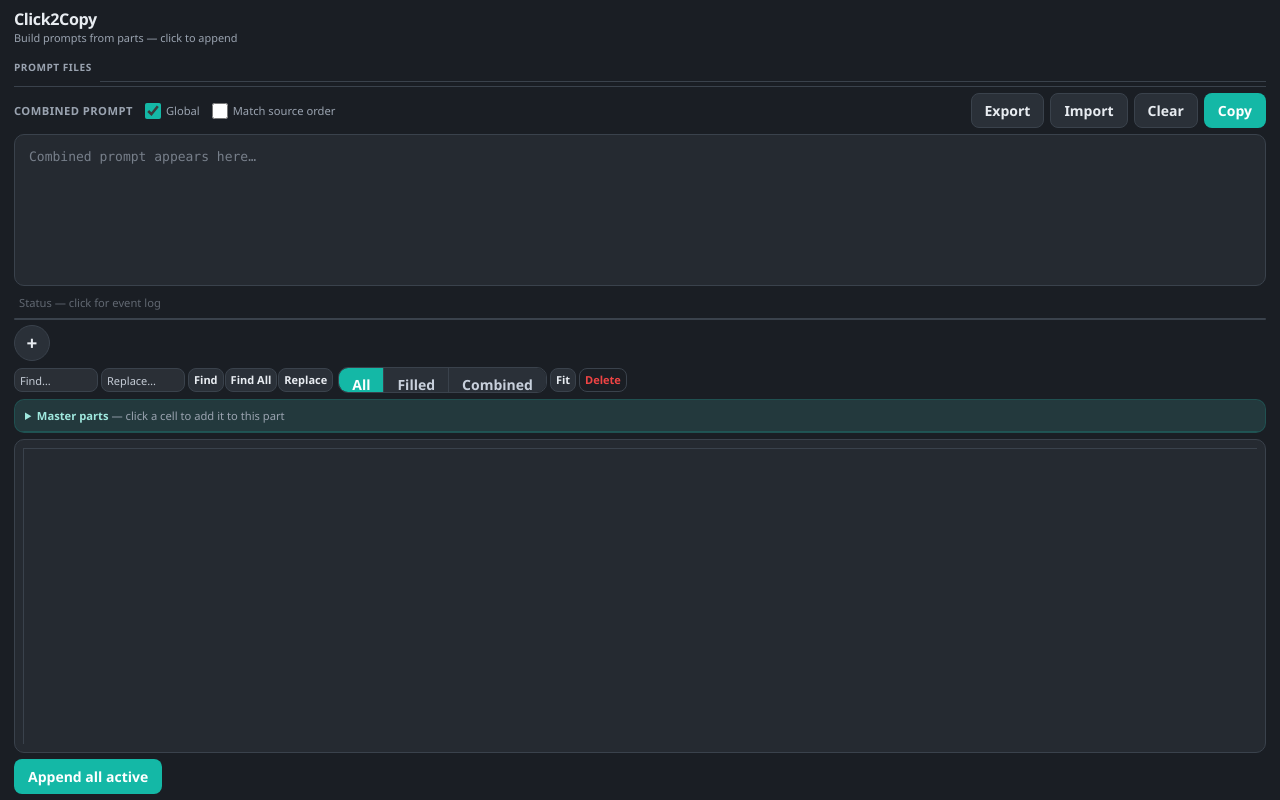
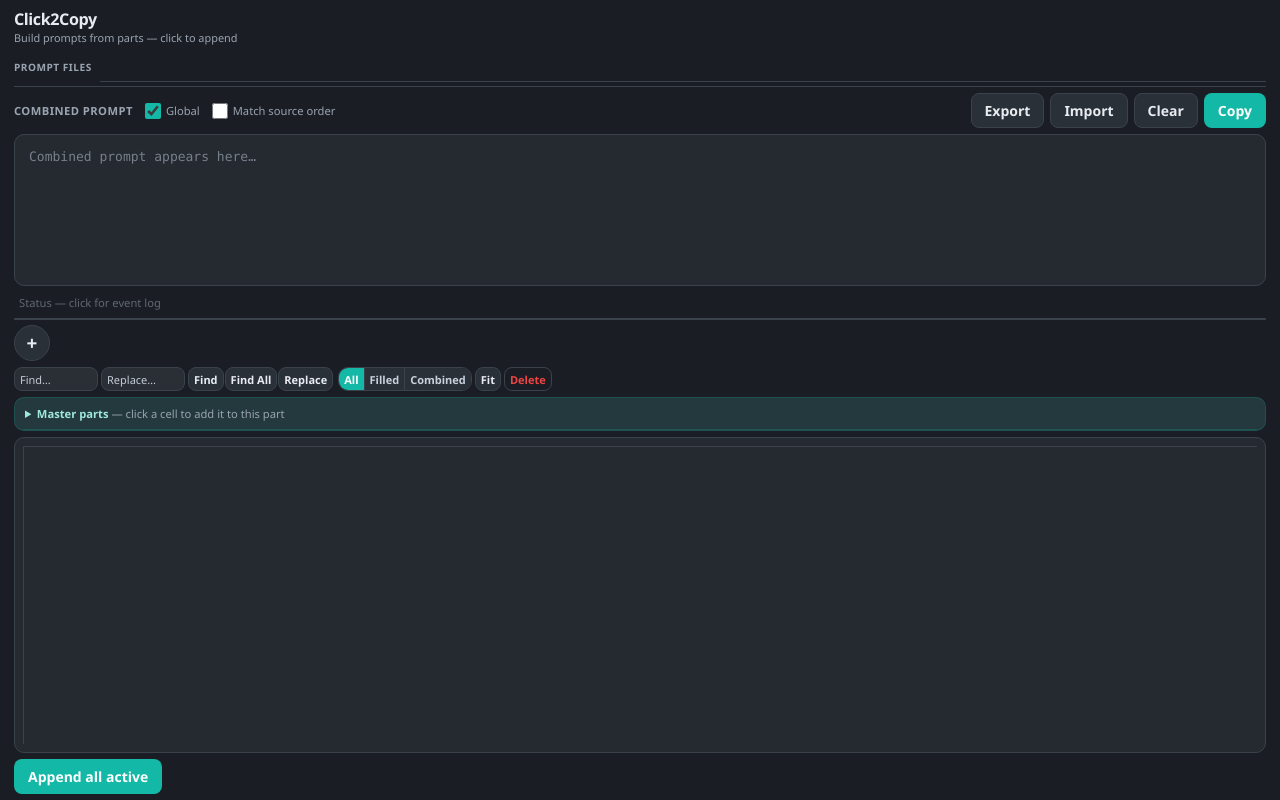
Before and after one commit to sh4gu4dummy-arch/click2copy, an Electron app: page index.html in a window 1280 px wide. Drawn offline with Linux system fonts and the light colour scheme; no server answers.

Commit message:
v0.125: Find bar — fixed page-name width + equal-height controls
Page-name field locked at 52px (no grow/shrink). All Soft-dark Find-bar
controls share one 24px height so Find/Find All/Replace, filters, Fit,
and Delete align.

```diff
--- a/package.json
+++ b/package.json
@@ -1,6 +1,6 @@
 {
   "name": "click2copy",
-  "version": "0.124",
+  "version": "0.125",
   "description": "Click2Copy \u2014 a simple prompt builder desktop app",
   "main": "main.js",
   "scripts": {
--- a/styles.css
+++ b/styles.css
@@ -537,6 +537,7 @@ body {
 }
 
 .part-search-bar {
+  --find-bar-ctrl-h: 24px; /* one fixed height for ALL Find-bar controls (Ash) */
   display: flex;
   flex-wrap: nowrap;
   align-items: center;
@@ -550,6 +551,33 @@ body {
      Do NOT give .part-actions flex-basis:100% — that forced a second row (Ash). */
 }
 
+/* Lock every Find-bar control to the same height (no mismatched button heights). */
+.part-search-bar .part-search-input,
+.part-search-bar .part-tab-page-name,
+.part-search-bar .part-find-actions > .btn,
+.part-search-bar .part-actions > .btn,
+.part-search-bar .row-filter-btn,
+.part-search-bar .row-filter-buttons,
+.part-search-bar .part-tab-page-chrome-inner {
+  box-sizing: border-box;
+  height: var(--find-bar-ctrl-h);
+  min-height: var(--find-bar-ctrl-h);
+  max-height: var(--find-bar-ctrl-h);
+}
+
+.part-search-bar .part-find-actions > .btn,
+.part-search-bar .part-actions > .btn,
+.part-search-bar .row-filter-btn {
+  display: inline-flex;
+  align-items: center;
+  justify-content: center;
+  padding: 0 5px;
+  font-size: 11px;
+  line-height: 1;
+  flex: 0 0 auto;
+  white-space: nowrap;
+}
+
 /* Find / Find All / Replace — compact cluster on the Soft-dark Find bar */
 .part-find-actions {
   display: inline-flex;
@@ -558,14 +586,6 @@ body {
   align-items: center;
   gap: 1px;
 }
-.part-find-actions > .btn {
-  padding: 2px 5px;
-  font-size: 11px;
-  line-height: 1.1;
-  flex: 0 0 auto;
-  white-space: nowrap;
-  height: 24px;
-}
 
 /* Part-tab pages — Soft dark chrome (◀ n/n ▶ +) + editable page name */
 .part-tab-page-chrome {
@@ -584,12 +604,12 @@ body {
   flex-wrap: nowrap;
   align-items: center;
   gap: 2px;
-  padding: 1px 4px;
+  padding: 0 4px;
   border: 1px solid var(--border);
   border-radius: 6px;
   background: rgba(42, 48, 56, 0.92);
   color: var(--muted);
-  height: 26px;
+  height: var(--find-bar-ctrl-h, 24px);
   box-sizing: border-box;
 }
 .part-tab-page-btn {
@@ -597,7 +617,7 @@ body {
   margin: 0;
   padding: 0;
   width: 20px;
-  height: 22px;
+  height: 20px;
   display: inline-flex;
   align-items: center;
   justify-content: center;
@@ -631,13 +651,13 @@ body {
   white-space: nowrap;
 }
 .part-tab-page-name {
-  flex: 0 1 auto;
-  width: 72px;
-  min-width: 48px;
-  max-width: 96px;
-  height: 22px;
+  flex: 0 0 auto; /* fixed width — no grow/shrink bounce */
+  width: 52px;
+  min-width: 52px;
+  max-width: 52px;
+  height: var(--find-bar-ctrl-h, 24px);
   margin: 0;
-  padding: 1px 5px;
+  padding: 0 5px;
   border: 1px solid var(--border);
   border-radius: 5px;
   background: var(--cell-bg);
@@ -645,7 +665,7 @@ body {
   font: inherit;
   font-size: 10px;
   font-weight: 600;
-  line-height: 1.2;
+  line-height: 1;
   outline: none;
 }
 .part-tab-page-name:focus {
@@ -661,14 +681,15 @@ body {
   flex: 0 1 84px;
   min-width: 56px;
   max-width: 110px;
-  height: 24px;
-  padding: 1px 5px;
+  height: var(--find-bar-ctrl-h, 24px);
+  padding: 0 5px;
   border: 1px solid var(--border);
   border-radius: calc(var(--radius) - 2px);
   background: var(--cell-bg);
   color: #f0f3f7; /* slightly brighter than --text for Find bar eye-care */
   font: inherit;
   font-size: 11px;
+  line-height: 1;
   outline: none;
 }
 
@@ -843,23 +864,26 @@ body.resizing-sections * {
 
 .row-filter-buttons {
   display: inline-flex;
+  align-items: stretch;
   gap: 0;
   margin-right: 0;
   border: 1px solid var(--border);
   border-radius: var(--radius);
   overflow: hidden;
-}
-
-.row-filter-btn {
+  height: var(--find-bar-ctrl-h, 24px);
+  box-sizing: border-box;
+}
+
+.part-search-bar .row-filter-btn {
   border-radius: 0 !important;
   border: 0 !important;
   border-right: 1px solid var(--border) !important;
   margin: 0;
-  padding: 2px 5px;
-  font-size: 11px;
-  line-height: 1.1;
+  /* padding/font/height from equal-height rules; beat later .btn (Ash height mismatch) */
+  height: 100%;
+  min-height: 0;
+  max-height: none;
   white-space: nowrap;
-  height: 24px;
 }
 
 .row-filter-btn:last-child {
@@ -891,12 +915,8 @@ body.resizing-sections * {
   /* Must NOT use flex-basis 100% — that forced a second row under Find (pre-v0.120). */
 }
 .part-actions > .btn {
-  padding: 2px 5px;
-  font-size: 11px;
-  line-height: 1.1;
   flex: 0 0 auto;
   white-space: nowrap;
-  height: 24px;
 }
 
 .combined-actions {
```
